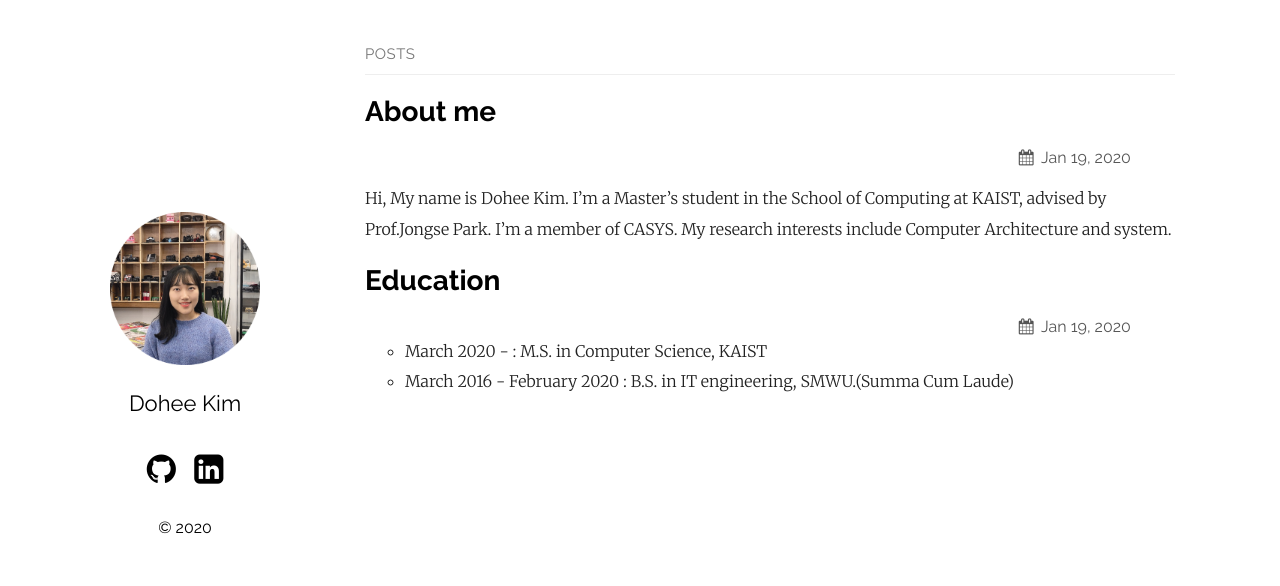
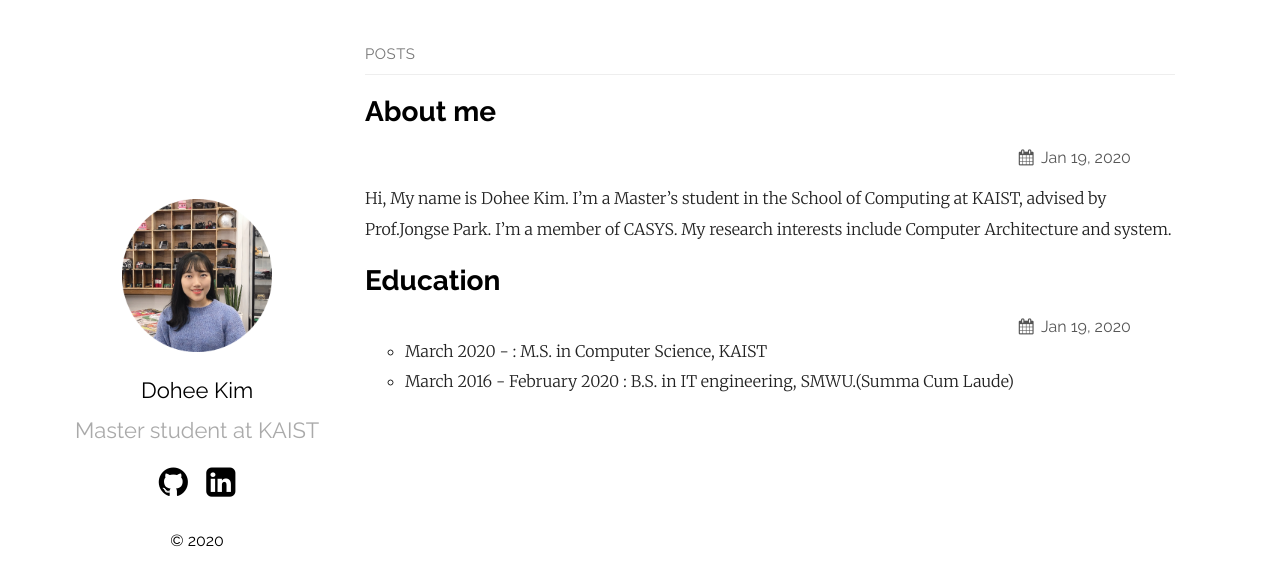
Before and after one commit to kdheejb7/kdheejb7.github.io, a Jekyll site: the page built from index.md, in a window 1280 px wide. Shown: the top 586 px of the page. Built offline with Jekyll 4.4.1, drawn with Linux system fonts in a browser that asks for light colours.

Commit message:
change tagline

```diff
--- a/_config.yml
+++ b/_config.yml
@@ -14,7 +14,7 @@ sass:
   sass_dir: _sass
 plainwhite:
   name: Dohee Kim
-  tagline:
+  tagline: Master student at KAIST
   date_format: "%b %-d, %Y"
   sitemap: true # set to true to generate sitemap.xml content
 
```
